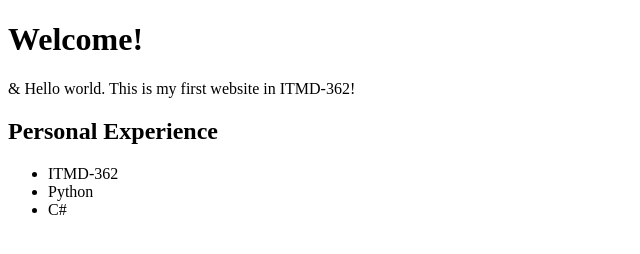
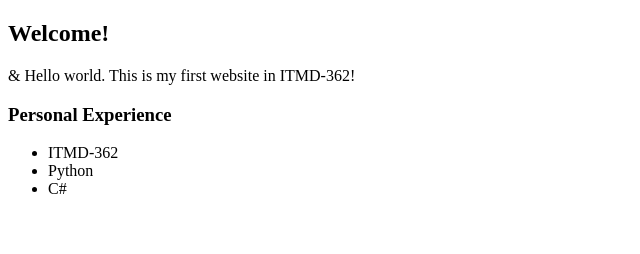
Before and after one commit to Ryan-Jackson-s-Itm-361/lab1, a plain HTML site: page index.html in a window 1280 px wide. Shown: the whole page, without its empty margins (0-640 px from the left). Drawn offline with Linux system fonts and the light colour scheme.

Commit message:
Update index.html

```diff
--- a/index.html
+++ b/index.html
@@ -5,9 +5,9 @@
 		<title>ITMD-362 Human-Computer Interaction and Wed Design</title>
 	</head>
 	<body>
-		<h1> Welcome!</h1>
+		<h2> Welcome!</h2>
 		<p>&amp; Hello world. This is my first website in ITMD-362!</p>
-		<h2>Personal Experience</h2>
+		<h3>Personal Experience</h3>
 			<ul>
 				<li>ITMD-362</li>
 				<li>Python</li>
```
